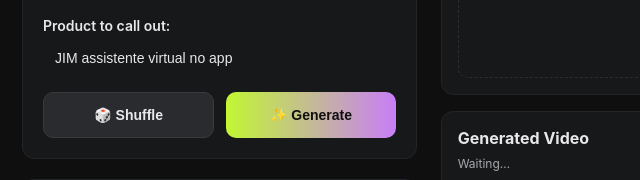
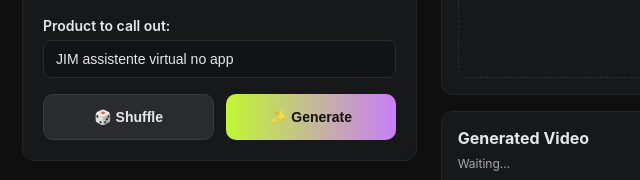
Before and after one commit to AlecrimCloudwalk/omni-jimmer, a website: page docs/index.html in a window 1280 px wide. Shown: the part 313-493 px from the top of the page, 2-642 px from the left. Drawn offline with Linux system fonts and the light colour scheme.

Commit message:
fix: update product callout input styling to match other form inputs

```diff
--- a/docs/style.css
+++ b/docs/style.css
@@ -126,9 +126,9 @@
 .product-callout input {
   width: 100%;
   padding: 10px 12px;
-  border: 2px solid var(--border);
+  border: 1px solid #2a2b2f;
   border-radius: 8px;
-  background: var(--input-bg);
+  background: #121316;
   color: var(--text);
   font-size: 14px;
   transition: border-color 0.2s ease;
@@ -136,7 +136,7 @@
 
 .product-callout input:focus {
   outline: none;
-  border-color: var(--primary);
+  border-color: #4a9eff;
 }
 
 .action-buttons {
```
